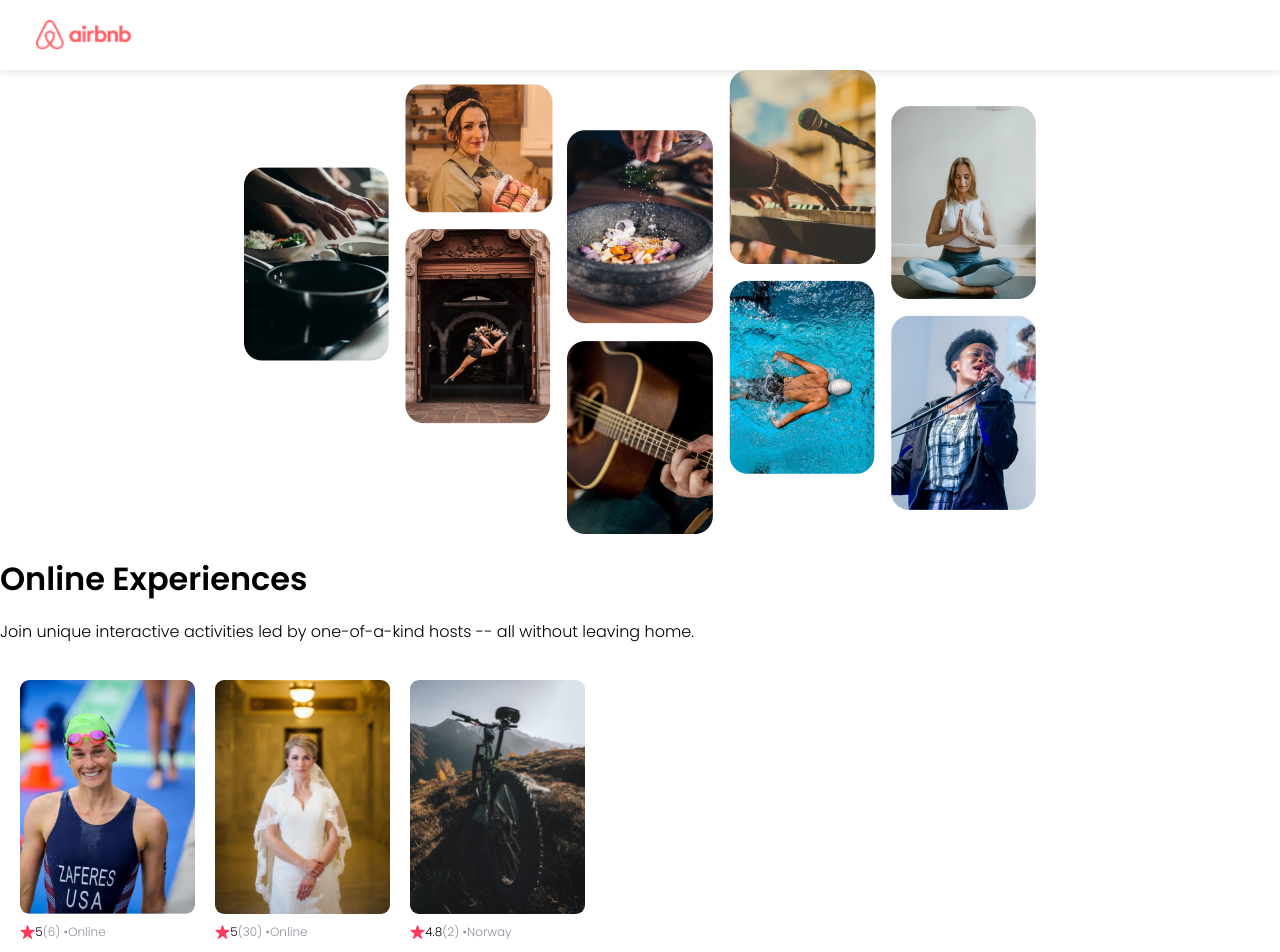
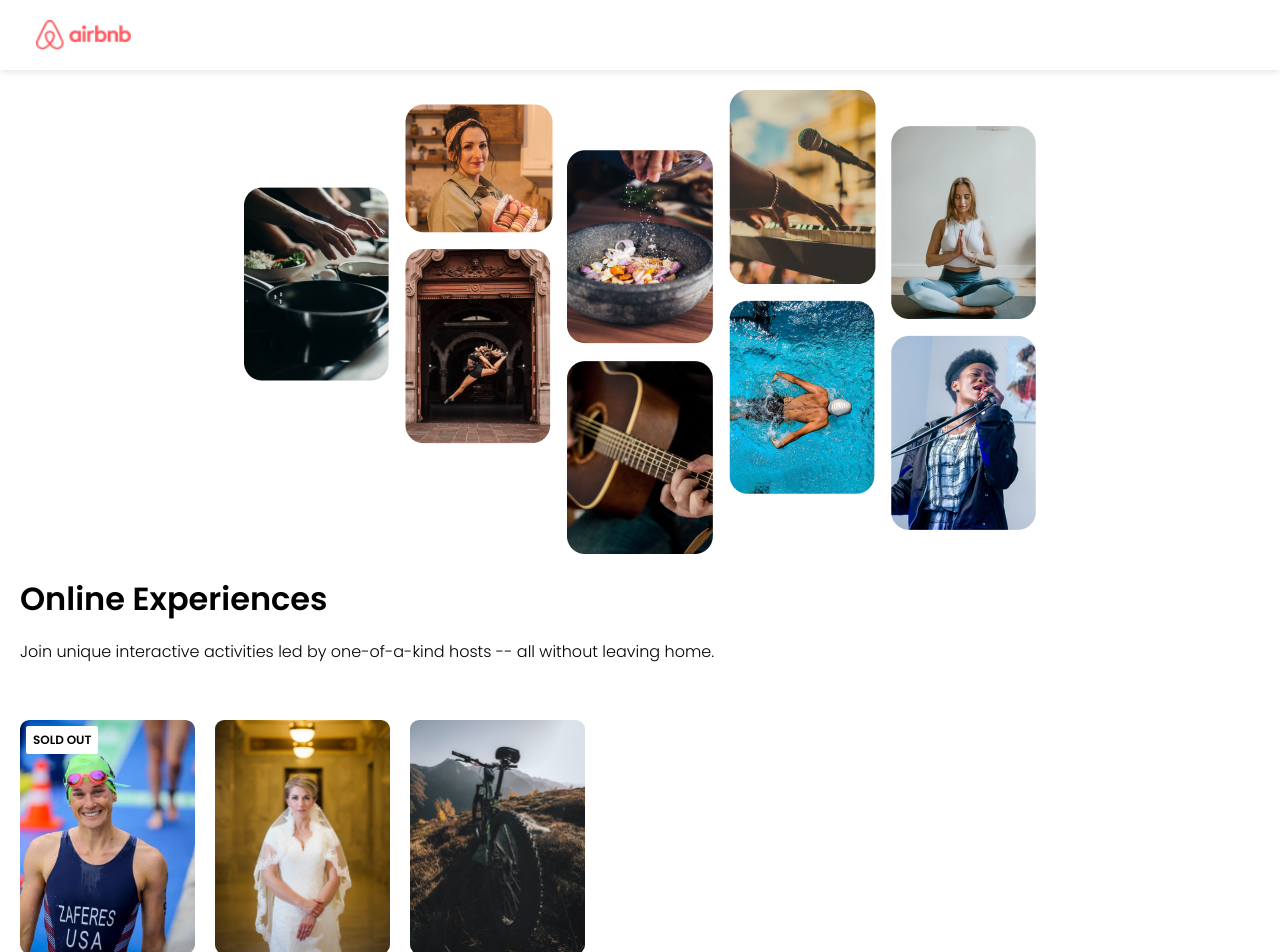
Before and after one commit to EmmaBin/aibnb_experience_clone, a React (Vite) app: page / in a window 1280 px wide. Shown: the top 952 px of the page. Built offline with nearby package versions, Linux system fonts and the light colour scheme.

Commit message:
conditional rendered soldout badge

```diff
--- a/src/App.css
+++ b/src/App.css
@@ -31,6 +31,7 @@
 }
 
 .hero {
+    padding:20px;
     display: flex;
     flex-direction: column;
 }
@@ -57,9 +58,10 @@
 .card {
     width: 175px;
     font-size: 12px;
-
+    flex: 0 0 auto;
     display: flex;          /* ADD */
     flex-direction: column; /* ADD */
+    position: relative;
 }
 
 .card--image {
@@ -68,7 +70,7 @@
     margin-bottom: 9px;
 }
 
-/* ADD */
+
 .card--title {
     overflow: hidden;
     text-overflow: ellipsis;
@@ -83,7 +85,16 @@
     height: 14px;
 }
 
-/* ADD */
+
 .card--price {
     margin-top: auto;
 }
+.card--badge {
+    position: absolute;
+    top: 6px;
+    left: 6px;
+    background-color: white;
+    padding: 5px 7px;
+    border-radius: 2px;
+    font-weight: bold;
+}
--- a/src/App.jsx
+++ b/src/App.jsx
@@ -17,6 +17,7 @@
                   price={data.price}
                   id={data.id}
                   key={data.id}
+                  openSpots={data.openSpots}
     />
   })
 
--- a/src/components/Card.jsx
+++ b/src/components/Card.jsx
@@ -5,6 +5,7 @@
 export default function Card(props){
     return(
         <div className="card">
+            {props.openSpots === 0 && <div className="card--badge">SOLD OUT</div>}
             <img src={`public/images/${props.img}`} className='card--image' />
             <div className="card--stats">
                 <img src={star} className="card--star" />
```
